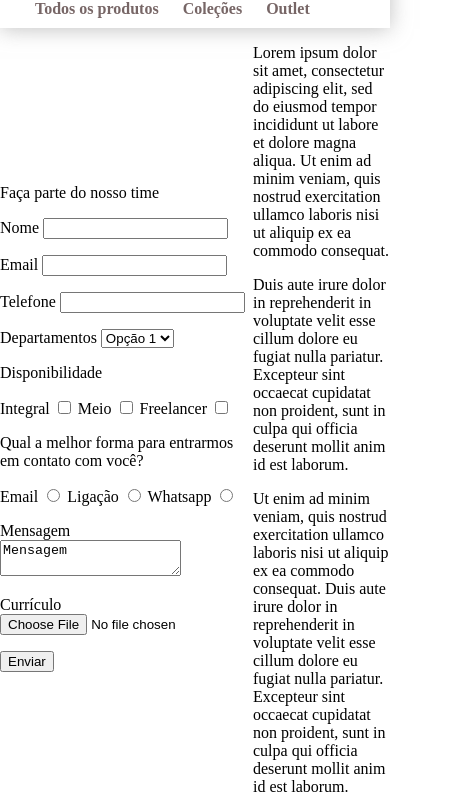
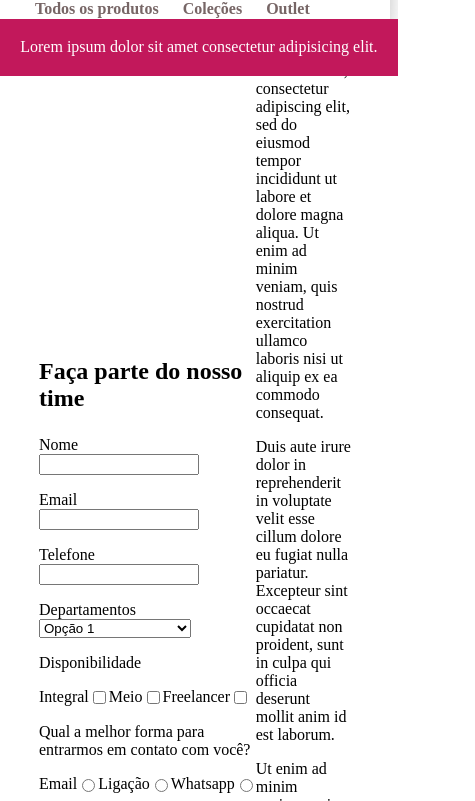
Before and after one commit to gabisanfilippo/Shoes-Store, a plain HTML site: page index2.html in a window 390 px wide. Shown: the part 108-909 px from the top of the page, 475 px wide, since content can reach past the window. Drawn offline with Linux system fonts and the light colour scheme.

Commit message:
responsividade da pagina home-index

```diff
--- a/index2.html
+++ b/index2.html
@@ -20,33 +20,33 @@
     </header>
     <section class="formulario">
         <div class="divForm">
-            <p>Faça parte do nosso time</p>
+            <p id="pTime">Faça parte do nosso time</p>
             <form action="/registro" method="get">
-                <p>
+                <p class="input">
                     <label for="nome" name="nome" id="nome">Nome</label>
                     <input type="text" name="nome">
                 </p>
-                <p>
+                <p class="input">
                     <label for="email" name="email" id="email">Email</label>
                     <input type="email" name="email">
                 </p>
-                <p>
+                <p class="input">
                     <label for="telefone" name="telefone" id="telefone">Telefone</label>
                     <input type="tel" name="email">
                 </p>
-                <p>
+                <p class="input">
                     <label for="departamentos" name="departamentos" id="departamentos">Departamentos</label>
-                    <select name="departamentos">
+                    <select name="departamentos" id="departamentos">
                         <option value="opcao">Opção 1</option>
                         <option value="opcao">Opção 2</option>
                         <option value="opcao">Opção 3</option>
                         <option value="opcao">Opção 4</option>
                     </select>
                 </p>
-                <p>
+                <p class="input">
                     <label for="disponibilidade" name="disponibilidade" id="disponibilidade">Disponibilidade</label>
                 </p>
-                <p>
+                <p class="input" id="disponibilidade">
                     <label for="integral" name="integral" id="integral">Integral</label>
                     <input type="checkbox" name="integral" value="Integral (8h)">
                     <label for="meio" name="meio" id="meio">Meio</label>
@@ -54,10 +54,10 @@
                     <label for="freelancer" name="freelancer" id="freelancer">Freelancer</label>
                     <input type="checkbox" name="disponibilidade" value="Freelancer">
                 </p>
-                <p>
+                <p class="input">
                     <label for="contato" name="contato" id="contato">Qual a melhor forma para entrarmos em contato com você?</label>
                 </p>
-                <p>
+                <p class="input" id="disponibilidade">
                     <label for="contato" name="contato" id="email">Email</label>
                     <input type="radio" name="contato" value="email">
                     <label for="contato" name="contato" id="ligacao">Ligação</label>
@@ -65,11 +65,11 @@
                     <label for="contato" name="contato" id="whatsapp">Whatsapp</label>
                     <input type="radio" name="contato" value="whatsapp">
                 </p>
-                <p>
-                    <label for="mensagem" name="mensagem" id="mensagem">Mensagem</label>
+                <p class="input" >
+                    <label for="mensagem" name="mensagem">Mensagem</label>
                     <textarea name="mensagem" id="mensagem">Mensagem</textarea>
                 </p>
-                <p>
+                <p class="input">
                     <label for="curriculo" name="curriculo" id="curriculo">Currículo</label>
                     <input type="file" name="curriculo" accept=".doc,.pdf">
                 </p>
@@ -109,5 +109,8 @@
             </ul>
         </div>
     </footer>
+    <div id="promocao">
+        <p>Lorem ipsum dolor sit amet consectetur adipisicing elit.</p>
+    </div>
 </body>
 </html>
--- a/style.css
+++ b/style.css
@@ -129,8 +129,71 @@ header{
     align-items: center;
 }
 .divForm{
-
+    width: 150%;
+    padding-left: 10%;
+    padding-top: 5%;
+    padding-bottom: 5%;
 }
 .divP{
-    border-width: 25%;
+    padding-right: 10%;
 }
+#pTime{
+    font-weight: 900;
+    font-size: 150%;
+}
+.divForm input{
+    width: 70%;
+}
+.input{
+    display: flex;
+    flex-direction: column;
+}
+#disponibilidade{
+    flex-direction: row;
+    width: 70%;
+}
+#departamentos{
+    width: 70%;
+}
+#mensagem{
+    width: 70%;
+    height: 100%;
+}
+#promocao{
+    background-color: #C2185B;
+    text-align: center;
+    color: #ffffff;
+    padding: 1%;
+    position: absolute;
+    top: 15%;
+    width: 100%;
+}
+
+@media (max-width: 769px){
+    #banner{
+        width: 100%;
+    }
+    .estiloImg{
+        flex-direction: column;
+    }
+    .estiloImg img{
+        margin-left: auto;
+        margin-right: auto;
+        margin-bottom: 10%;
+    }
+    .vendidos{
+        flex-wrap: wrap;
+        justify-content: space-around;
+    }
+    .sandalia{
+        flex-direction: column;
+        justify-content: space-around;
+        align-items: center;
+    }
+    .sandalia div{
+        margin-bottom: 5%;
+    }
+    .footer{
+        flex-wrap: wrap;
+    }
+}
```
